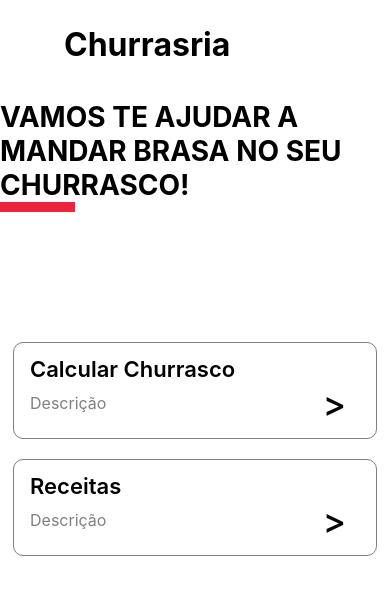
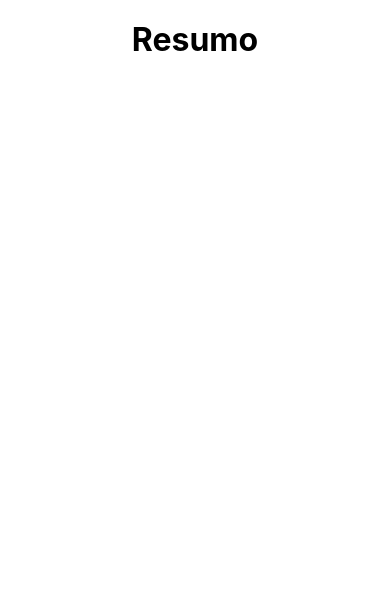
Before and after one commit to marcellu-s/SENAI-PPDM-Churrasria, a React Native app: screen / in a window 390 px wide. Shown: the top 594 px of the page. Built offline with nearby package versions, Linux system fonts and the light colour scheme; some icons are missing.

Commit message:
mexendo no resumo

```diff
--- a/src/pages/Resumo/index.js
+++ b/src/pages/Resumo/index.js
@@ -0,0 +1,26 @@
+import { View, Text, ScrollView, StyleSheet, SafeAreaView } from "react-native";
+
+export default function Resumo () {
+    return(
+        <SafeAreaView style={styles.container}>
+            <View>
+                <Text style={styles.title}>Resumo</Text>
+            </View>
+        </SafeAreaView>
+    );
+
+}
+const styles = StyleSheet.create({
+    container: {
+        flex: 1,
+        backgroundColor: '#fff',
+        padding: 20,
+    },
+
+    title: {
+        fontSize: 32,
+        fontWeight: 'bold',
+        paddingTop: 20,
+        textAlign: 'center',
+    },
+})
--- a/src/routes/index.js
+++ b/src/routes/index.js
@@ -1,6 +1,6 @@
 import { NavigationContainer } from '@react-navigation/native';
 import { createNativeStackNavigator } from '@react-navigation/native-stack';
-import Home from '../pages/Home';
+import Home from '../pages/Resumo';
 
 const Stack = createNativeStackNavigator();
 
```
